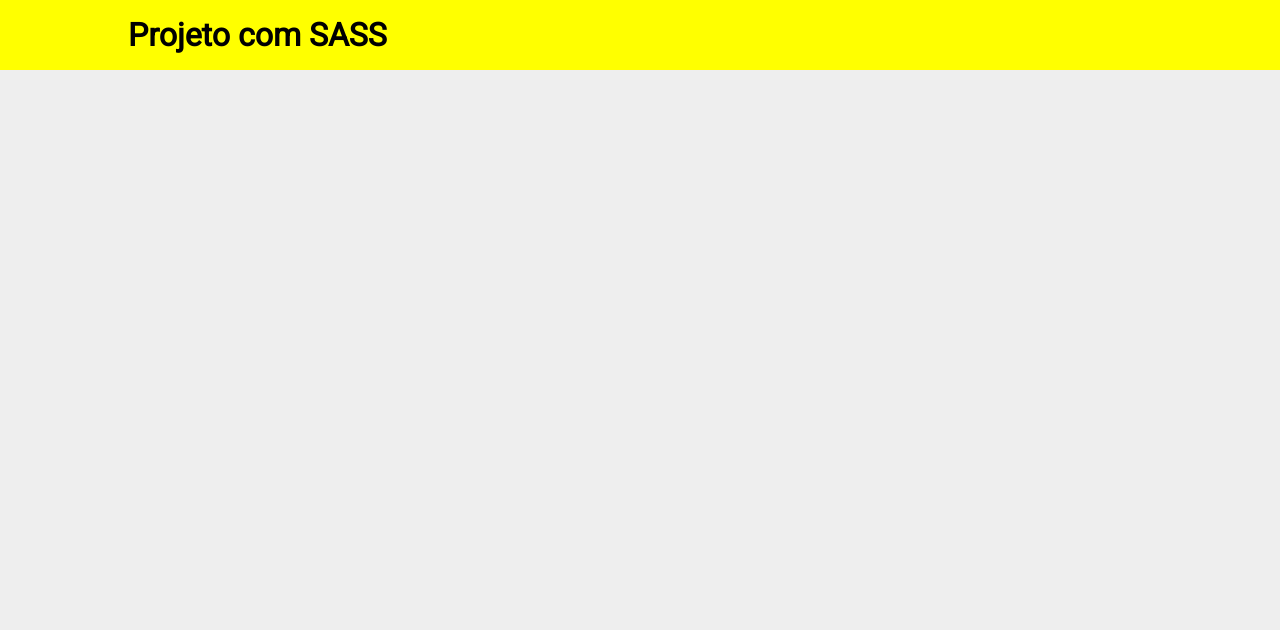
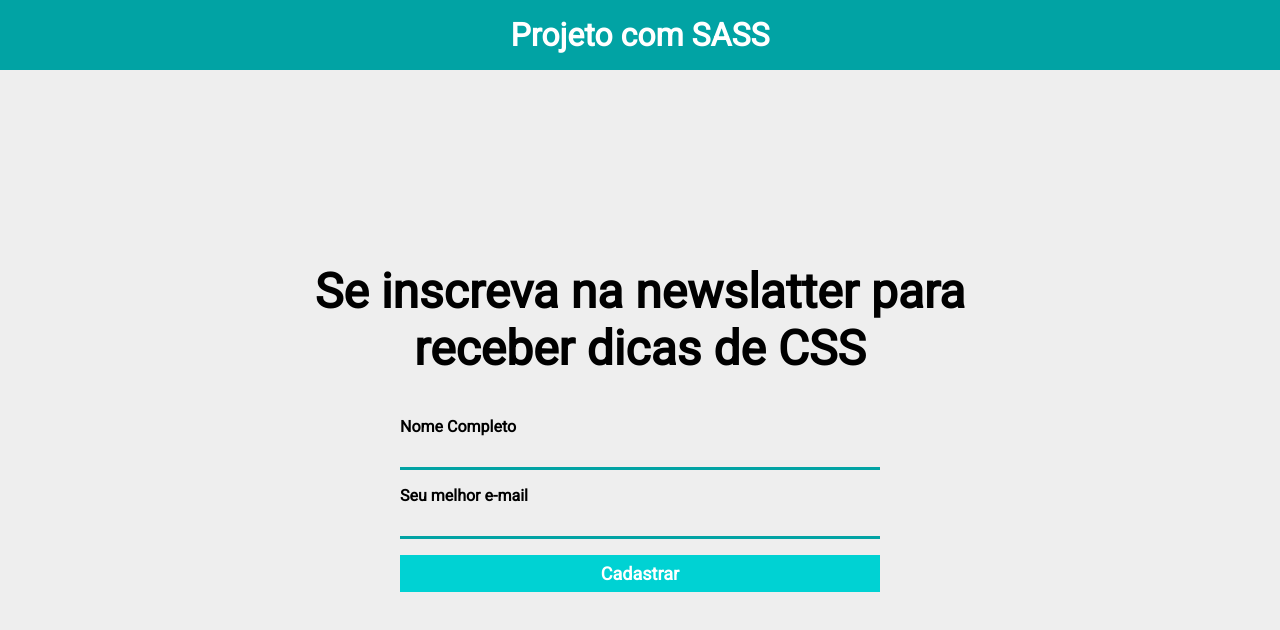
Before and after one commit to schmidtfer/newsletter, a website: page index.html in a window 1280 px wide. Drawn offline with nearby package versions, Linux system fonts and the light colour scheme; files that its build step writes are made by us from their sources.

Commit message:
fix: projeto finalizado

```diff
--- a/index.html
+++ b/index.html
@@ -5,16 +5,27 @@
     <meta charset="UTF-8">
     <meta name="viewport" content="width=device-width, initial-scale=1.0">
     <title>Projeto com sass</title>
-    <link rel="stylesheet" href="buil/main.css">
+    <link rel="stylesheet" href="build/main.css">
     <link rel="preconnect" href="https://fonts.googleapis.com">
     <link rel="preconnect" href="https://fonts.gstatic.com" crossorigin>
     <link href="https://fonts.googleapis.com/css2?family=Roboto&display=swap" rel="stylesheet">
 </head>
+
 <body>
     <header>
         <div class="container">
             <h1>Projeto com SASS</h1>
         </div>
     </header>
+    <div class=" form-container container">
+        <h2>Se inscreva na newslatter para receber dicas de CSS</h2>
+        <form>
+            <label form="nome-completo">Nome Completo</label>
+            <input type="text" id="nome-completo">
+            <label for="email">Seu melhor e-mail</label>
+            <input type="email" id="email">
+            <button type="submit"> Cadastrar</button>
+        </form>
+    </div>
 </body>
 </html>
--- a/source/config/variaveis.scss
+++ b/source/config/variaveis.scss
@@ -1 +1,11 @@
+// Fontes
 $fontPrincipal: Roboto, sans-serif;
+
+// Esquema de cores
+$corDeFundo: #c8d6e5;
+$corPrincipal:#01a3a4;
+$corSecundaria:#00d2d3;
+
+// Breakpoints
+$mobile: 767px;
+$tablet: 1023px
--- a/source/main.scss
+++ b/source/main.scss
@@ -1,5 +1,17 @@
 @use 'config/reset.scss';
+@use 'config/variaveis';
+@use 'sass:math';
 
+@mixin elementoform(){
+    padding: 8px;
+    display: block;
+    width: 100%;
+    margin-bottom: 16px;
+}
+
+@function pixelParaEm($alvoEmPixel, $contextoEmPixel: 16px){
+    @return math.div($alvoEmPixel, $contextoEmPixel)+em;
+}
 
 body {
     background-color: #eee;
@@ -13,5 +25,62 @@
 
 header{
     padding: 16px 0;
-    background-color: yellow;
+    background-color: variaveis.$corPrincipal;
+    text-align: center;
+    color: #fff;
+
 }
+
+.form-container {
+    height: calc(100vh - 70px);
+    display: flex;
+    flex-direction: column;
+    align-items: center;
+    justify-content: center;
+
+    h2 {
+        font-size: pixelParaEm(48px);
+        text-align: center;
+        max-width: 760px;
+    }
+
+    form {
+        width: 100%;
+        max-width: 480px;
+        margin-top: 40px;
+
+        label {
+            font-weight: bold;
+            cursor: pointer;
+        }
+
+        input {
+            @include elementoform();
+            background-color: transparent;
+            border: none;
+            border-bottom: 3px solid variaveis.$corPrincipal;
+        }
+
+        button {
+            @include elementoform();
+            background-color: variaveis.$corSecundaria;
+            font-size: 18px;
+            border: none;
+            cursor: pointer;
+            font-weight: bold;
+            color: #fff;
+
+            &:hover {
+                background-color: darken(variaveis.$corSecundaria, 15%);
+            }
+
+        }
+    }
+}
+
+@media screen and (max-width: variaveis.$mobile) {
+  .container {
+    max-width: 80%;
+  }
+
+}
```
Also changed, not shown: build/main.css, source/config/reset.css (added), source/config/variaveis.css (added), source/main.css (added), 4 other files. Lines whose indentation alone changed are shown as unchanged.
